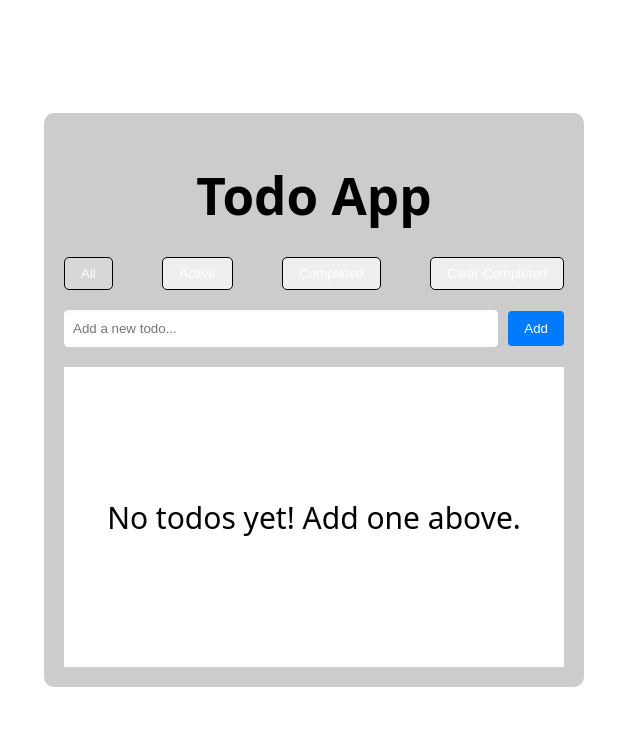
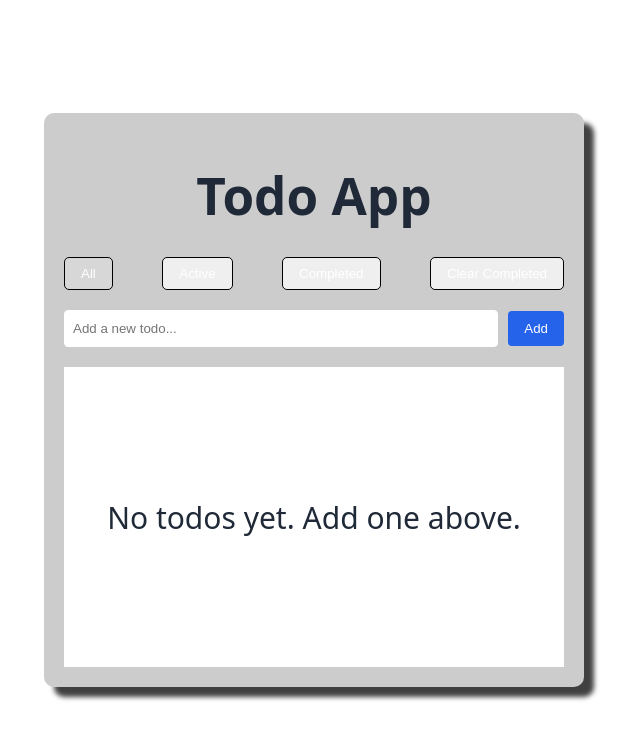
Before and after one commit to atibioke/botosoft-todo, a React (Vite) app: page / in a window 1280 px wide. Shown: the top 740 px of the page, without its empty margins (326-966 px from the left). Built offline with nearby package versions, Linux system fonts and the light colour scheme.

Commit message:
adding edit functionality

```diff
--- a/src/App.css
+++ b/src/App.css
@@ -14,6 +14,10 @@
   /* margin: 0 auto; */
   background-color: #ccc;
 border-radius: 10px;
+
+box-shadow: 10px 10px 5px 0px rgba(0, 0, 0, 0.75);
+  -webkit-box-shadow: 10px 10px 5px 0px rgba(0, 0, 0, 0.75);
+  -moz-box-shadow: 10px 10px 5px 0px rgba(0, 0, 0, 0.75);
 }
 
 .todos-container{
@@ -36,7 +40,7 @@ display: flex;
 
 .todo-header{
   text-align: center;
-  color: #000;
+  color: #1f2937;
 }
 
 .filter-buttons-container{
@@ -67,7 +71,7 @@ display: flex;
 }
 
 .no-todo-text {
-  color: #000;
+  color: #1f2937;
   font-size: 30px;
 }
 
--- a/src/App.tsx
+++ b/src/App.tsx
@@ -90,7 +90,19 @@ function App() {
     )
   );
 };
+  function getEmptyMessage(filter: string) {
+  switch (filter) {
+    case "active":
+      return "No active tasks.";
 
+    case "completed":
+      return "No completed tasks.";
+
+    case "all":
+    default:
+      return "No todos yet. Add one above.";
+  }
+}
 
   return (
     <div className="main-container">
@@ -127,7 +139,7 @@ function App() {
               {(provided) => (
                 <div {...provided.droppableProps} ref={provided.innerRef}>
                   {filteredTodos.length === 0 ? (<div className="no-todo-container">
-                  <p className="no-todo-text">No todos yet! Add one above.</p></div>) :  filteredTodos.map((todo, index) => (
+                  <p className="no-todo-text">{getEmptyMessage(filter)}</p></div>) :  filteredTodos.map((todo, index) => (
                     <Draggable key={todo.id} draggableId={todo.id} index={index}>
                       {(provided) => (
                         <div
--- a/src/components/TodoItem.tsx
+++ b/src/components/TodoItem.tsx
@@ -56,15 +56,15 @@ function TodoItem({ todo, deleteTodo, toggleTodo, editTodo }: Props) {
 
             <div className="delete-button-container">
 
-              {isEditing?   <button onClick={handleSave} className="icon-btn">
-              <FontAwesomeIcon icon={faCheck} style={{ color: "rgb(24, 24, 223)" }} />
-            </button> :  <button onClick={() => setIsEditing(true)} className="icon-btn">
+                {isEditing ? <button onClick={handleSave} className="icon-btn">
+                    <FontAwesomeIcon icon={faCheck} style={{ color: "#2563eb" }} />
+                </button> : <button onClick={() => setIsEditing(true)} className="icon-btn">
                     <FontAwesomeIcon icon={faPenToSquare} style={{ color: "rgb(28, 26, 26)" }} />
                 </button>}
 
 
                 <button onClick={() => deleteTodo(todo.id)} className="icon-btn">
-          <FontAwesomeIcon icon={faTrash} style={{ color: "rgb(242, 16, 16)" }} />
+                    <FontAwesomeIcon icon={faTrash} style={{ color: "#dc2626" }} />
                 </button>
             </div>
         </div>
--- a/src/styles/TodoInput.css
+++ b/src/styles/TodoInput.css
@@ -23,7 +23,7 @@
     padding: 10px 16px;
     border: none;
     border-radius: 4px;
-    background-color: #007bff;
+    background-color: #2563eb;
     color: #fff;
     cursor: pointer;
 }
--- a/src/styles/TodoItem.css
+++ b/src/styles/TodoItem.css
@@ -2,6 +2,10 @@
     display: flex;
     justify-content: space-between;
     width: 100%;
+    border-radius: 8px;
+        padding: 12px;
+        margin-bottom: 6px;
+        box-shadow: 0 2px 6px rgba(0, 0, 0, 0.08);
 }
 
 .checkbox-container {
```
Lines whose indentation alone changed are shown as unchanged.
